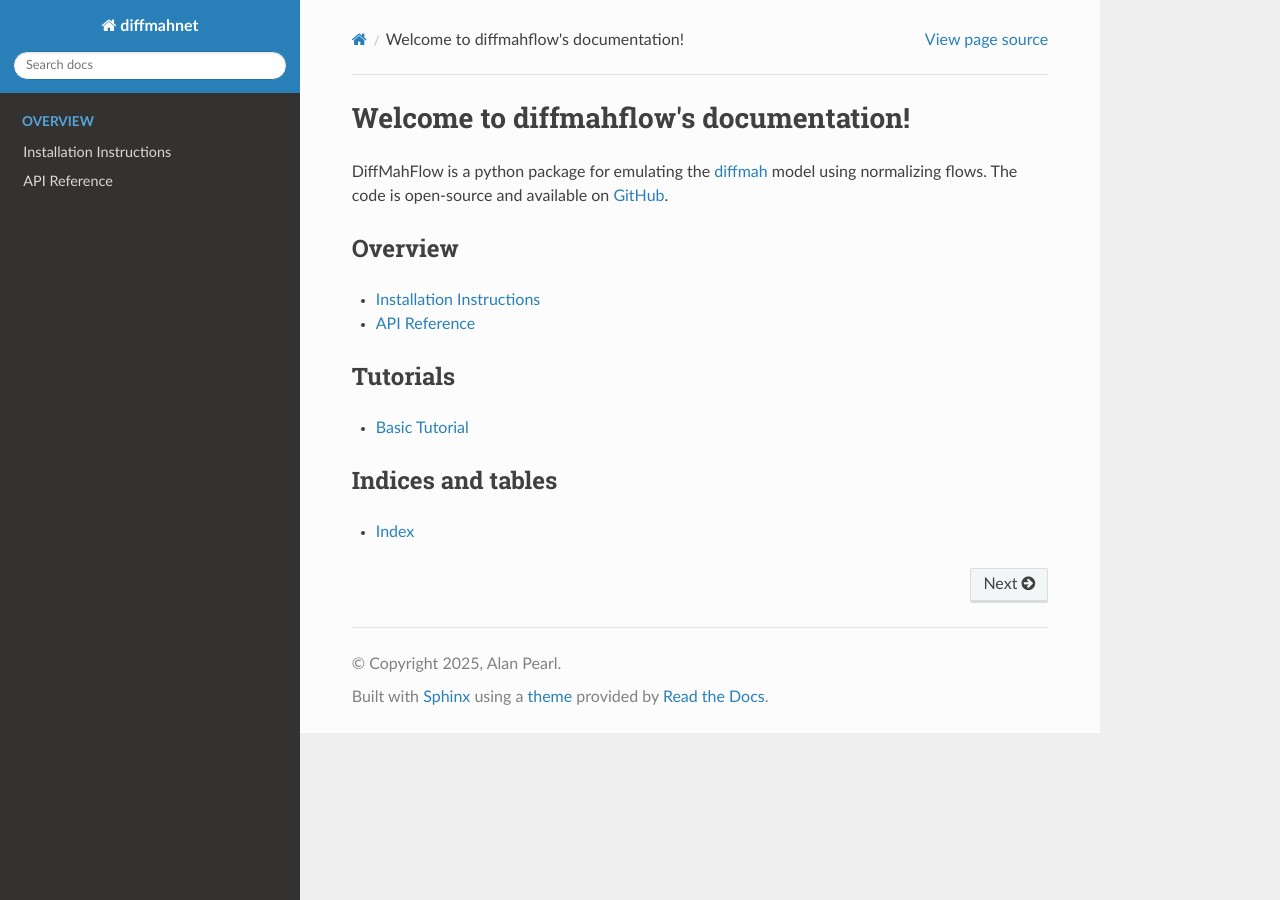
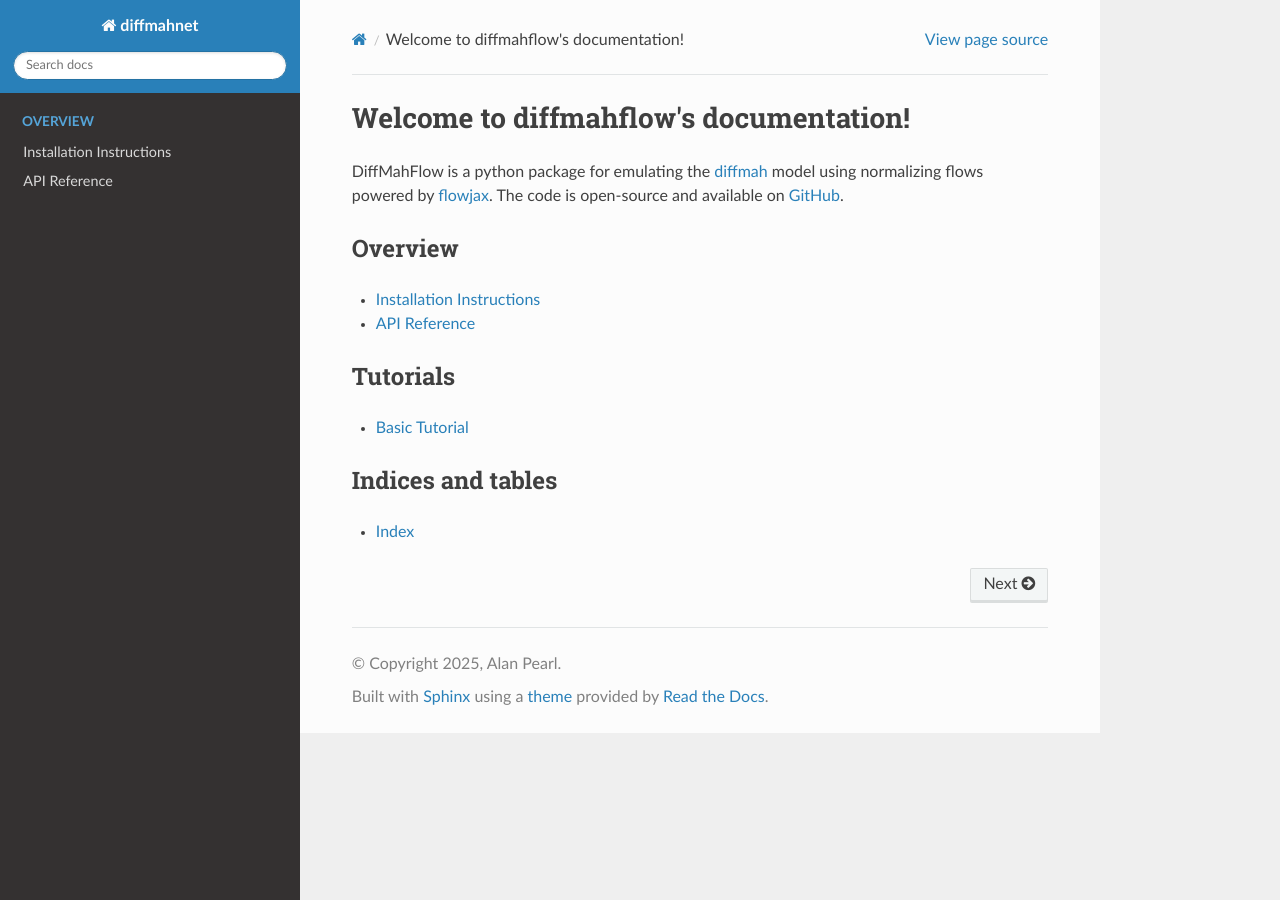
Before and after one commit to AlanPearl/diffmahnet, a Sphinx documentation site: the page built from docs/source/index.rst, in a window 1280 px wide. Built offline with Sphinx 7.4.7 and the Read the Docs theme 3.1.0, drawn with Linux system fonts in a browser that asks for light colours; pages that are not in the unit, such as notebooks, are missing from menus.

Commit message:
Update home page welcome text

```diff
--- a/docs/source/index.rst
+++ b/docs/source/index.rst
@@ -8,7 +8,8 @@ Welcome to diffmahflow's documentation!
 
 DiffMahFlow is a python package for emulating the
 `diffmah <https://diffmah.readthedocs.io>`__
-model using normalizing flows.
+model using normalizing flows powered by
+`flowjax <https://danielward27.github.io/flowjax/>`__.
 The code is open-source and available on
 `GitHub <https://github.com/AlanPearl/diffmahnet>`__.
 
```
Also changed, not shown: README.md (+7 -4 lines).
